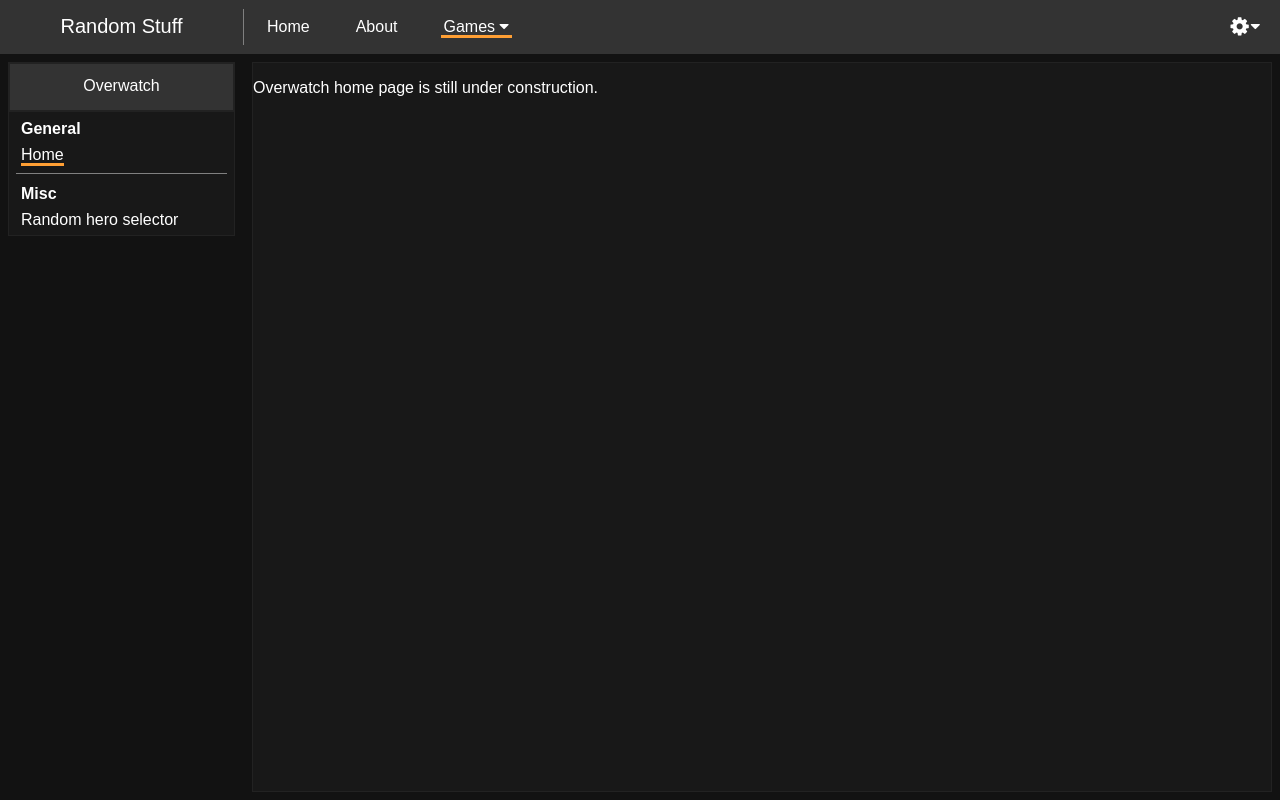
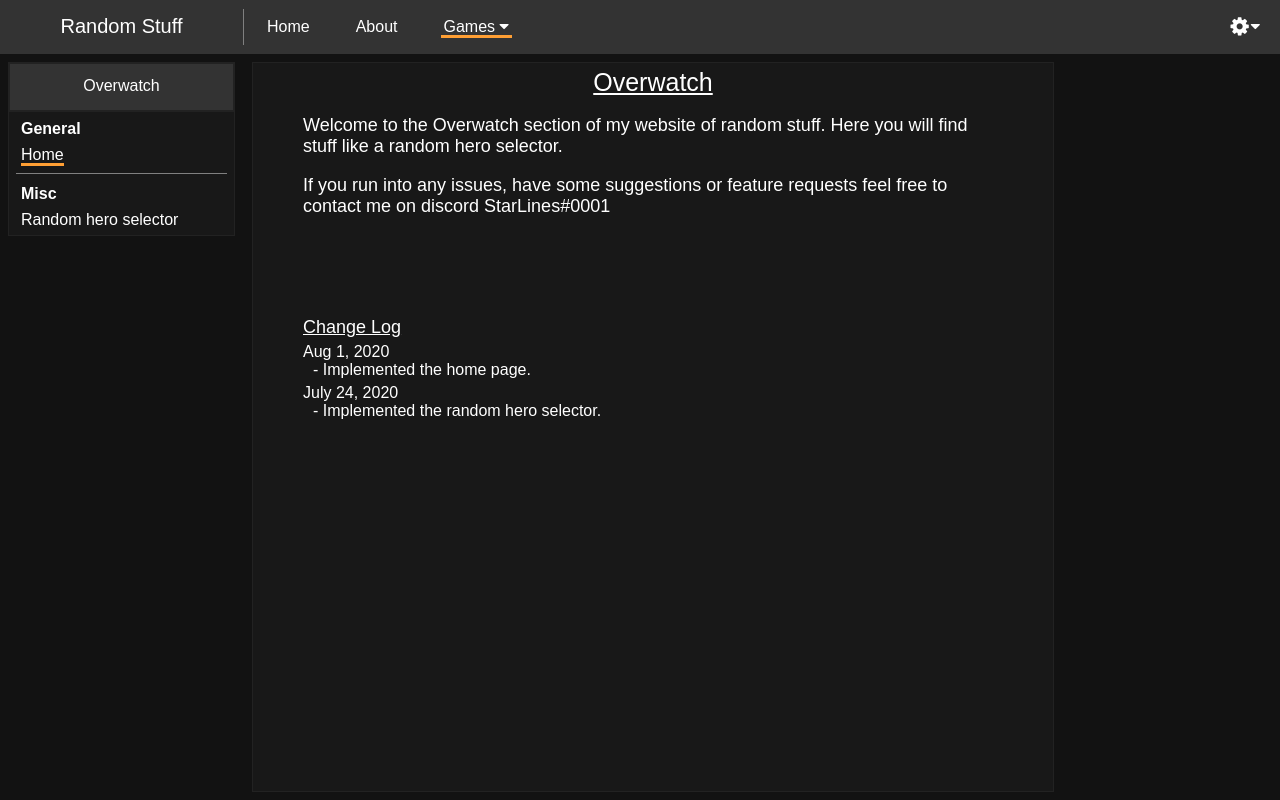
Before and after one commit to OxyFlax/PlutusCalculator, an Angular app: page /games/overwatch/home in a window 1280 px wide. Built offline with nearby package versions, Linux system fonts and the light colour scheme.

Commit message:
addition of home pages

```diff
--- a/src/app/Pages/Games/Ark/Pages/ark-home/ark-home.component.css
+++ b/src/app/Pages/Games/Ark/Pages/ark-home/ark-home.component.css
@@ -0,0 +1,72 @@
+.contentPageOverride .title {
+    margin: 0px;
+    text-align: center;
+    font-size: 25px;
+    text-decoration: underline;
+    margin-top: 5px;
+}
+
+.contentPageOverride {
+    width: 800px;
+    background-color: var(--content-page-background-color);
+    border: 1px solid var(--content-page-border-color);
+    min-height: calc(100vh - 72px);
+    margin: 0 auto;
+    margin-top: 8px;
+}
+
+.contentPageOverride h2 {
+    text-align: center;
+}
+
+.contentPageOverride .intro {
+    margin-left: 50px;
+    margin-right: 50px;
+    font-size: 18px;
+}
+
+.changeLog {
+    margin-top: 100px;
+    margin-left: 50px;
+    margin-right: 50px;
+    font-size: 16px;
+}
+
+.changeLog .changeLogTitle {
+    margin: 0px;
+    font-size: 18px;
+    text-decoration: underline;
+}
+
+.individualLog {
+    margin-top: 5px;
+    font-size: 16px;
+}
+
+.individualLog p{
+    margin: 0px 0px 0px 10px;
+}
+
+@media only screen and (max-width: 1305px) {
+    .contentPageOverride {
+        float: left;
+        margin: unset;
+        margin-top: 8px;
+        margin-left: 9px;
+    }
+}
+
+@media only screen and (max-width: 1061px) {
+    .contentPageOverride {
+        width: calc(100% - 262px);
+    }
+}
+
+@media only screen and (max-width: 800px) {
+    .contentPageOverride {
+        margin-left: 8px;
+        margin-right: 8px;
+        min-height: calc(100vh - 100px);
+        width: calc(100% - 18px);
+    }
+}
--- a/src/app/Pages/Games/Ark/Pages/ark-home/ark-home.component.html
+++ b/src/app/Pages/Games/Ark/Pages/ark-home/ark-home.component.html
@@ -1,2 +1,13 @@
 <app-ark-side-navigation></app-ark-side-navigation>
-<div class="gamePageContent"><p>Ark home page is still under construction.</p></div>
+<div class="contentPageOverride">
+    <p class="title">Ark: Survival Evolved</p>
+    <p class="intro">Welcome to the Ark section of my website of random stuff. Here you will find things like calculators.</p>
+    <p class="intro">If you run into any issues, have some suggestions or feature requests feel free to contact me on discord StarLines#0001</p>
+    <div class="changeLog">
+        <p class="changeLogTitle">Change Log</p>
+        <div class="individualLog">
+            <span>Aug 1, 2020</span>
+            <p>- Implemented the home page.</p>
+        </div>
+    </div>
+</div>
--- a/src/app/Pages/Games/Maplestory/Pages/maplestory-home/maplestory-home.component.css
+++ b/src/app/Pages/Games/Maplestory/Pages/maplestory-home/maplestory-home.component.css
@@ -0,0 +1,72 @@
+.contentPageOverride .title {
+    margin: 0px;
+    text-align: center;
+    font-size: 25px;
+    text-decoration: underline;
+    margin-top: 5px;
+}
+
+.contentPageOverride {
+    width: 800px;
+    background-color: var(--content-page-background-color);
+    border: 1px solid var(--content-page-border-color);
+    min-height: calc(100vh - 72px);
+    margin: 0 auto;
+    margin-top: 8px;
+}
+
+.contentPageOverride h2 {
+    text-align: center;
+}
+
+.contentPageOverride .intro {
+    margin-left: 50px;
+    margin-right: 50px;
+    font-size: 18px;
+}
+
+.changeLog {
+    margin-top: 100px;
+    margin-left: 50px;
+    margin-right: 50px;
+    font-size: 16px;
+}
+
+.changeLog .changeLogTitle {
+    margin: 0px;
+    font-size: 18px;
+    text-decoration: underline;
+}
+
+.individualLog {
+    margin-top: 5px;
+    font-size: 16px;
+}
+
+.individualLog p{
+    margin: 0px 0px 0px 10px;
+}
+
+@media only screen and (max-width: 1305px) {
+    .contentPageOverride {
+        float: left;
+        margin: unset;
+        margin-top: 8px;
+        margin-left: 9px;
+    }
+}
+
+@media only screen and (max-width: 1061px) {
+    .contentPageOverride {
+        width: calc(100% - 262px);
+    }
+}
+
+@media only screen and (max-width: 800px) {
+    .contentPageOverride {
+        margin-left: 8px;
+        margin-right: 8px;
+        min-height: calc(100vh - 100px);
+        width: calc(100% - 18px);
+    }
+}
--- a/src/app/Pages/Games/Maplestory/Pages/maplestory-home/maplestory-home.component.html
+++ b/src/app/Pages/Games/Maplestory/Pages/maplestory-home/maplestory-home.component.html
@@ -1,2 +1,27 @@
 <app-maplestory-side-navigation></app-maplestory-side-navigation>
-<div class="gamePageContent"><p>Maplestory home page is still under construction.</p></div>
+<div class="contentPageOverride">
+    <p class="title">MapleStory</p>
+    <p class="intro">Welcome to the MapleStory section of my website of random stuff. Here you will find things like calculators and trackers.</p>
+    <p class="intro">If you run into any issues, have some suggestions or feature requests feel free to contact me on
+        discord StarLines#0001</p>
+    <div class="changeLog">
+        <p class="changeLogTitle">Change Log</p>
+        <div class="individualLog">
+            <span>Aug 1, 2020</span>
+            <p>- Implemented the home page.</p>
+            <p>- Fixed an issue in the weeklies tracker for timezones that are behind UTC.</p>
+        </div>
+        <div class="individualLog">
+            <span>July 30, 2020</span>
+            <p>- Added the weeklies tracker.</p>
+        </div>
+        <div class="individualLog">
+            <span>July 29, 2020</span>
+            <p>- Added the dailies tracker.</p>
+        </div>
+        <div class="individualLog">
+            <span>July 28, 2020</span>
+            <p>- Added the arcane symbol calculator.</p>
+        </div>
+    </div>
+</div>
--- a/src/app/Pages/Games/Overwatch/Pages/overwatch-home/overwatch-home.component.css
+++ b/src/app/Pages/Games/Overwatch/Pages/overwatch-home/overwatch-home.component.css
@@ -0,0 +1,72 @@
+.contentPageOverride .title {
+    margin: 0px;
+    text-align: center;
+    font-size: 25px;
+    text-decoration: underline;
+    margin-top: 5px;
+}
+
+.contentPageOverride {
+    width: 800px;
+    background-color: var(--content-page-background-color);
+    border: 1px solid var(--content-page-border-color);
+    min-height: calc(100vh - 72px);
+    margin: 0 auto;
+    margin-top: 8px;
+}
+
+.contentPageOverride h2 {
+    text-align: center;
+}
+
+.contentPageOverride .intro {
+    margin-left: 50px;
+    margin-right: 50px;
+    font-size: 18px;
+}
+
+.changeLog {
+    margin-top: 100px;
+    margin-left: 50px;
+    margin-right: 50px;
+    font-size: 16px;
+}
+
+.changeLog .changeLogTitle {
+    margin: 0px;
+    font-size: 18px;
+    text-decoration: underline;
+}
+
+.individualLog {
+    margin-top: 5px;
+    font-size: 16px;
+}
+
+.individualLog p{
+    margin: 0px 0px 0px 10px;
+}
+
+@media only screen and (max-width: 1305px) {
+    .contentPageOverride {
+        float: left;
+        margin: unset;
+        margin-top: 8px;
+        margin-left: 9px;
+    }
+}
+
+@media only screen and (max-width: 1061px) {
+    .contentPageOverride {
+        width: calc(100% - 262px);
+    }
+}
+
+@media only screen and (max-width: 800px) {
+    .contentPageOverride {
+        margin-left: 8px;
+        margin-right: 8px;
+        min-height: calc(100vh - 100px);
+        width: calc(100% - 18px);
+    }
+}
--- a/src/app/Pages/Games/Overwatch/Pages/overwatch-home/overwatch-home.component.html
+++ b/src/app/Pages/Games/Overwatch/Pages/overwatch-home/overwatch-home.component.html
@@ -1,2 +1,17 @@
 <app-overwatch-side-navigation></app-overwatch-side-navigation>
-<div class="gamePageContent"><p>Overwatch home page is still under construction.</p></div>
+<div class="contentPageOverride">
+    <p class="title">Overwatch</p>
+    <p class="intro">Welcome to the Overwatch section of my website of random stuff. Here you will find stuff like a random hero selector.</p>
+    <p class="intro">If you run into any issues, have some suggestions or feature requests feel free to contact me on discord StarLines#0001</p>
+    <div class="changeLog">
+        <p class="changeLogTitle">Change Log</p>
+        <div class="individualLog">
+            <span>Aug 1, 2020</span>
+            <p>- Implemented the home page.</p>
+        </div>
+        <div class="individualLog">
+            <span>July 24, 2020</span>
+            <p>- Implemented the random hero selector.</p>
+        </div>
+    </div>
+</div>
--- a/src/assets/Games/Maplestory/Dailies.json
+++ b/src/assets/Games/Maplestory/Dailies.json
@@ -1,5 +1,5 @@
 {
-    "version": "1.0",
+    "version": "1.1",
     "dailyBosses":[
         {
             "name": "Zakum",
@@ -134,6 +134,12 @@
             "image": "PhantomForest.png",
             "completed": false,
             "enabled": true
+        },
+        {
+            "name": "Yu Garden",
+            "image": "YuGarden.png",
+            "completed": false,
+            "enabled": true
         }
     ],
     "dailyArcaneRiver":[
--- a/src/assets/Games/Maplestory/Weeklies.json
+++ b/src/assets/Games/Maplestory/Weeklies.json
@@ -1,5 +1,5 @@
 {
-    "version": "1.0",
+    "version": "1.1",
     "weeklyBosses":[
         {
             "name": "Chaos Pink Bean",
@@ -91,6 +91,24 @@
             "image": "Will.png",
             "completed": false,
             "enabled": true
+        },
+        {
+            "name": "Gloom",
+            "image": "Gloom.png",
+            "completed": false,
+            "enabled": true
+        },
+        {
+            "name": "Verus Hilla",
+            "image": "VerusHilla.png",
+            "completed": false,
+            "enabled": true
+        },
+        {
+            "name": "Darknell",
+            "image": "Darknell.png",
+            "completed": false,
+            "enabled": true
         }
     ],
     "weeklyTasks":[
```
Also changed, not shown: src/assets/Games/Maplestory/Dailies/PhantomForest.png, src/assets/Games/Maplestory/Dailies/YuGarden.png (added).
